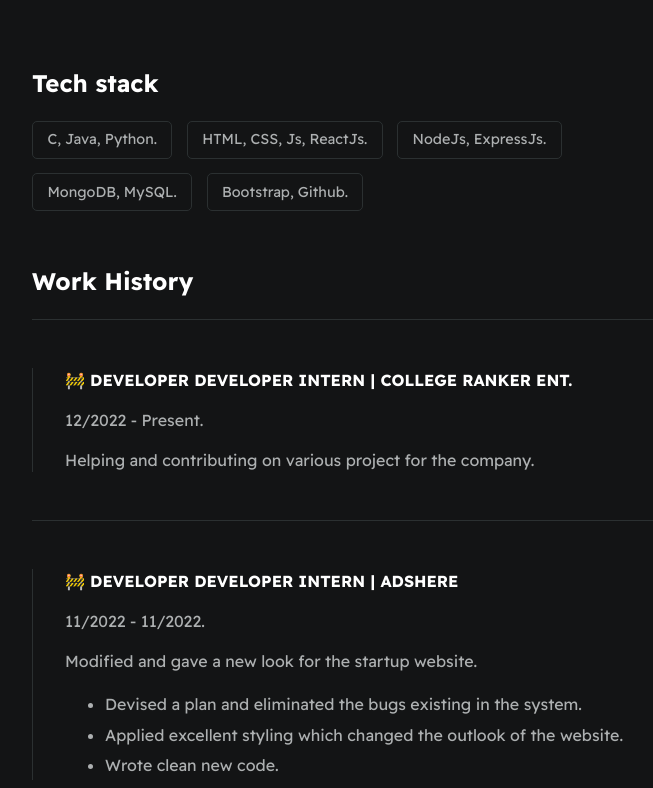
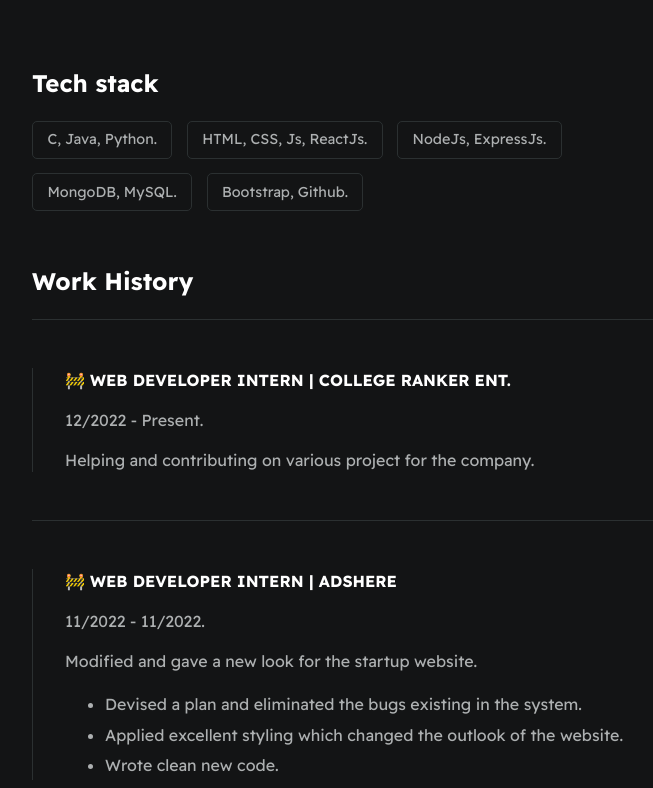
Before and after one commit to vinitxd02/Resume-Web, a plain HTML site: page index.html in a window 1280 px wide. Shown: the part 503-1291 px from the top of the page, without its empty margins (274-927 px from the left). Drawn offline with Linux system fonts and the light colour scheme.

Commit message:
Update index.html

```diff
--- a/index.html
+++ b/index.html
@@ -56,7 +56,7 @@
 
                 <div class="line-break"></div>
                 <div class="card--work-history">
-                    <strong>🚧 DEVELOPER DEVELOPER INTERN | COLLEGE RANKER ENT.</strong>
+                    <strong>🚧 WEB DEVELOPER INTERN | COLLEGE RANKER ENT.</strong>
                     <p>12/2022 - Present.</p>
                     <p>Helping and contributing on various project for the company.</p>
                 </div>
@@ -64,7 +64,7 @@
                 <div class="line-break"></div>
 
                 <div class="card--work-history">
-                    <strong>🚧 DEVELOPER DEVELOPER INTERN | ADSHERE</strong>
+                    <strong>🚧 WEB DEVELOPER INTERN | ADSHERE</strong>
                     <p>11/2022 - 11/2022.</p>
                     <p>Modified and gave a new look for the startup website.</p>
                     <ul>
```
